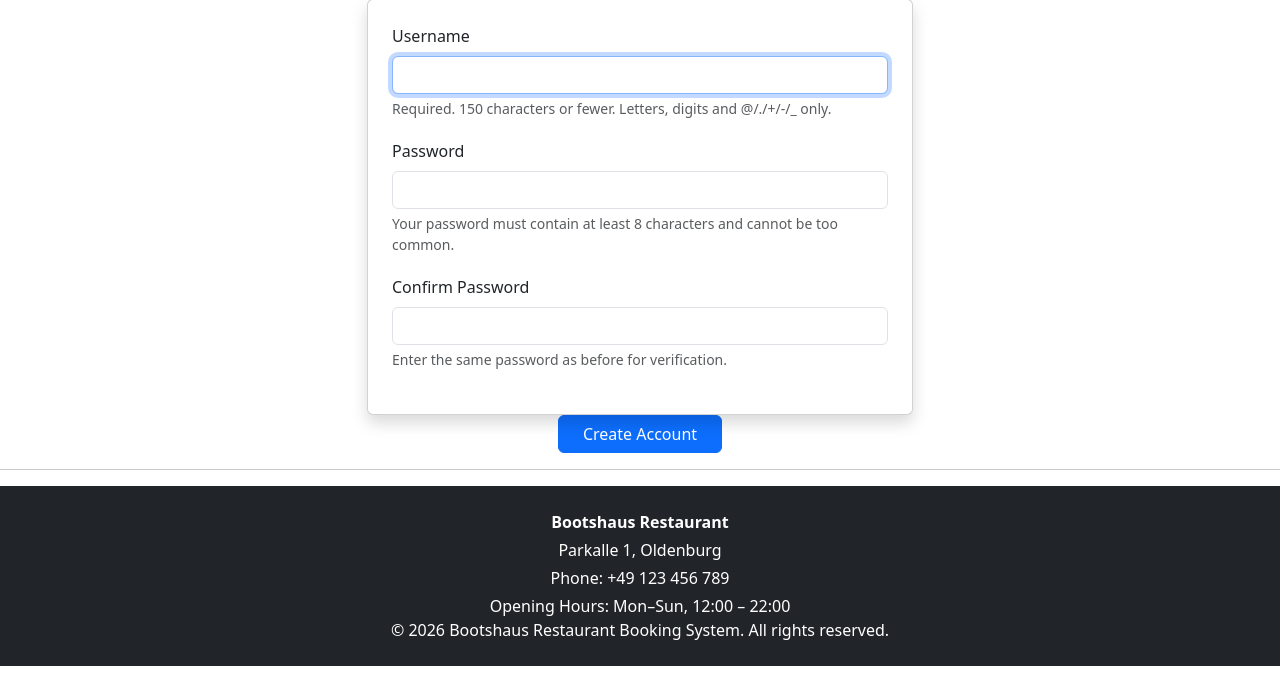
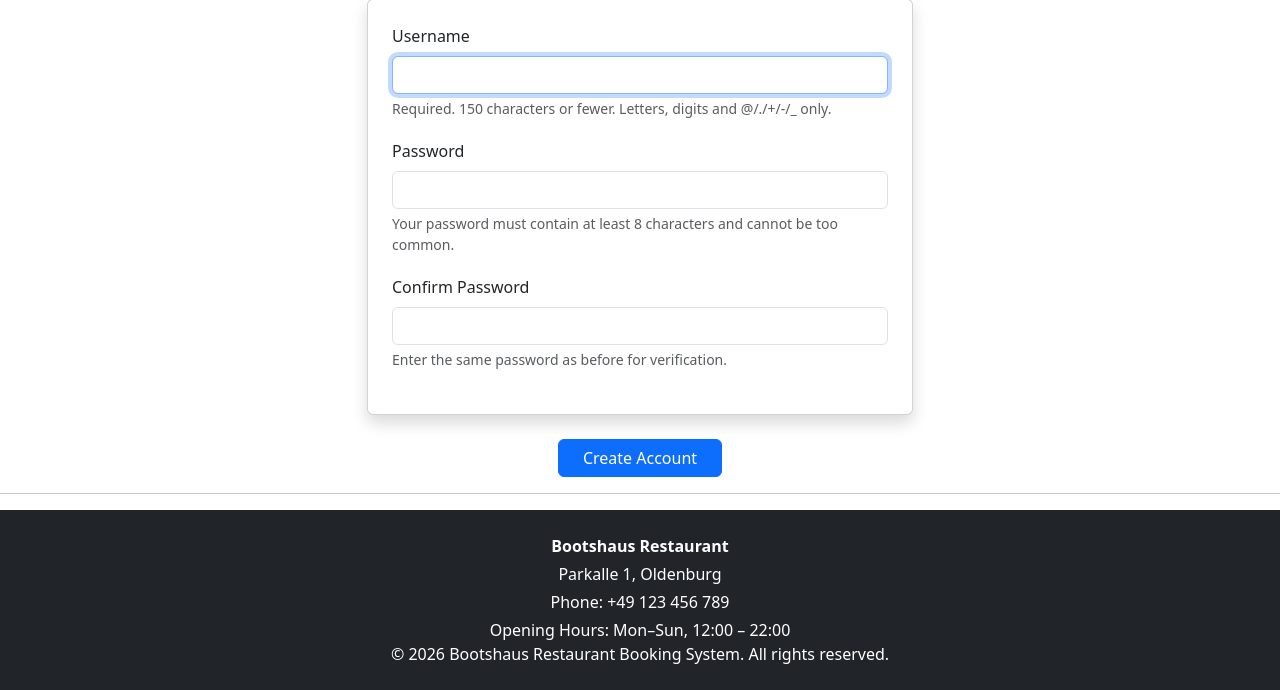
Before and after one commit to liepinaievaa-maker/restaurant-bootshaus-booking-system, a Django app: page /accounts/signup/ in a window 1280 px wide. Shown: the part 153-843 px from the top of the page. Before the commit the page ends 819 px from the top, so only its background shows below. Run offline with Django 5.2, Linux system fonts and the light colour scheme.

Commit message:
Add a margin before the button for sign up form

```diff
--- a/bookings/templates/registration/signup.html
+++ b/bookings/templates/registration/signup.html
@@ -53,7 +53,7 @@
             </div>
 </div>
 
-            <div class="text-center">
+            <div class="text-center mt-4">
                 <button type="submit" class="btn btn-primary px-4">
                     Create Account
                 </button>
```
